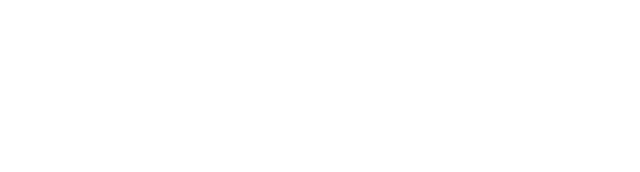
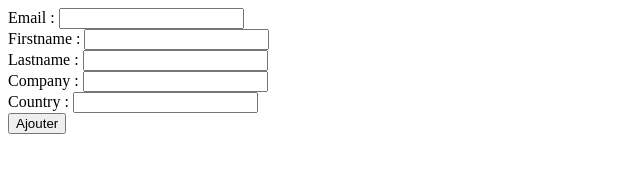
Before and after one commit to melvincurinier/FrontMDL, a website: page public/creation_client.html in a window 1280 px wide. Shown: the whole page, without its empty margins (0-640 px from the left). Drawn offline with Linux system fonts and the light colour scheme.

Commit message:
add form

```diff
--- a/public/creation_client.html
+++ b/public/creation_client.html
@@ -8,7 +8,29 @@
 </head>
 <body>
     <form action="">
-
+        <div>
+            <label for="email">Email :</label>
+            <input type="email" name="email">
+        </div>
+        <div>
+            <label for="first">Firstname :</label>
+            <input type="text" name="first">
+        </div>
+        <div>
+            <label for="last">Lastname :</label>
+            <input type="text" name="last">
+        </div>
+        <div>
+            <label for="company">Company :</label>
+            <input type="text" name="company">
+        </div>
+        <div>
+            <label for="country">Country :</label>
+            <input type="text" name="country">
+        </div>
+        <div>
+            <input type="submit" value="Ajouter">
+        </div>
     </form>
 </body>
 </html>
```
